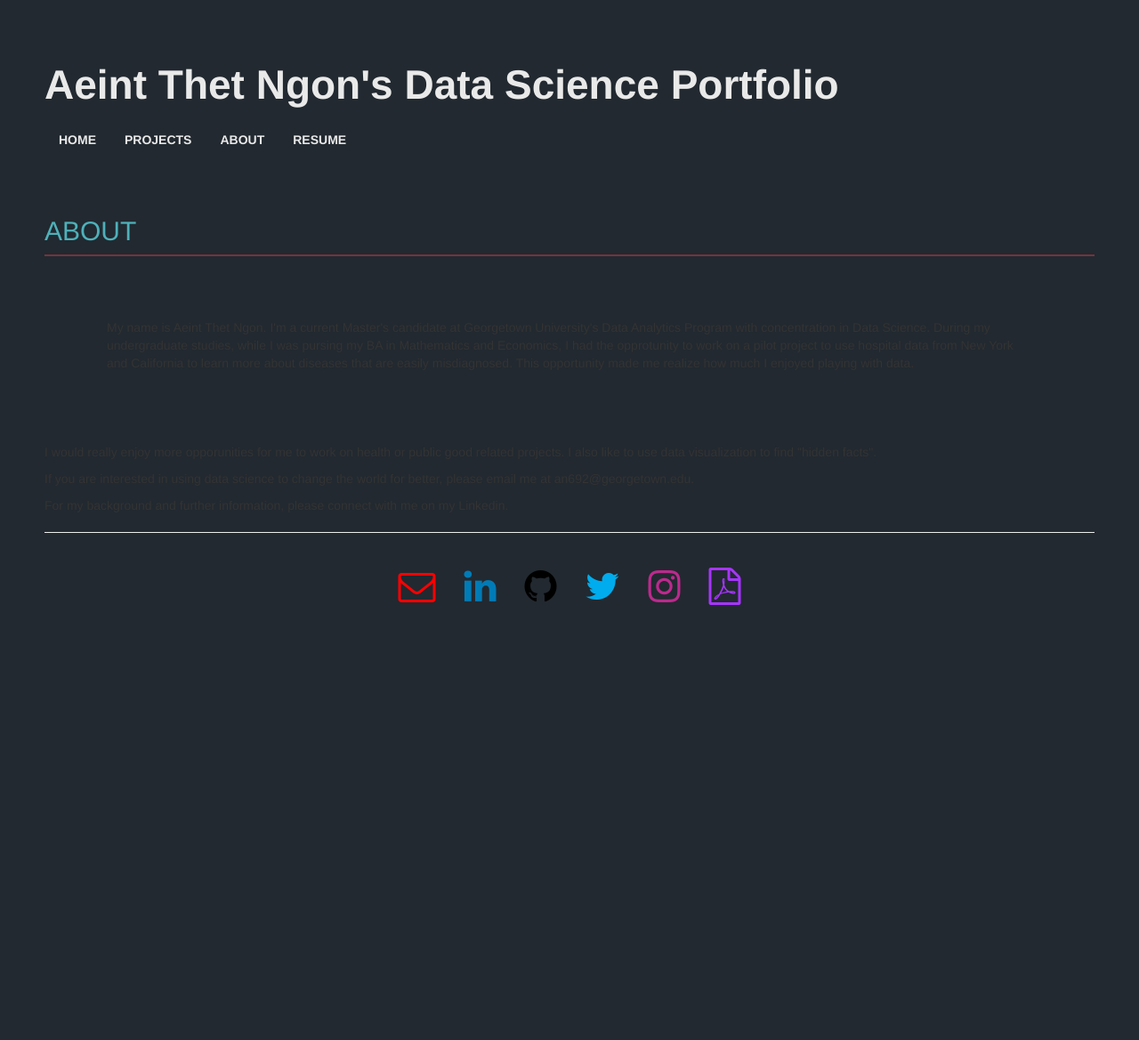
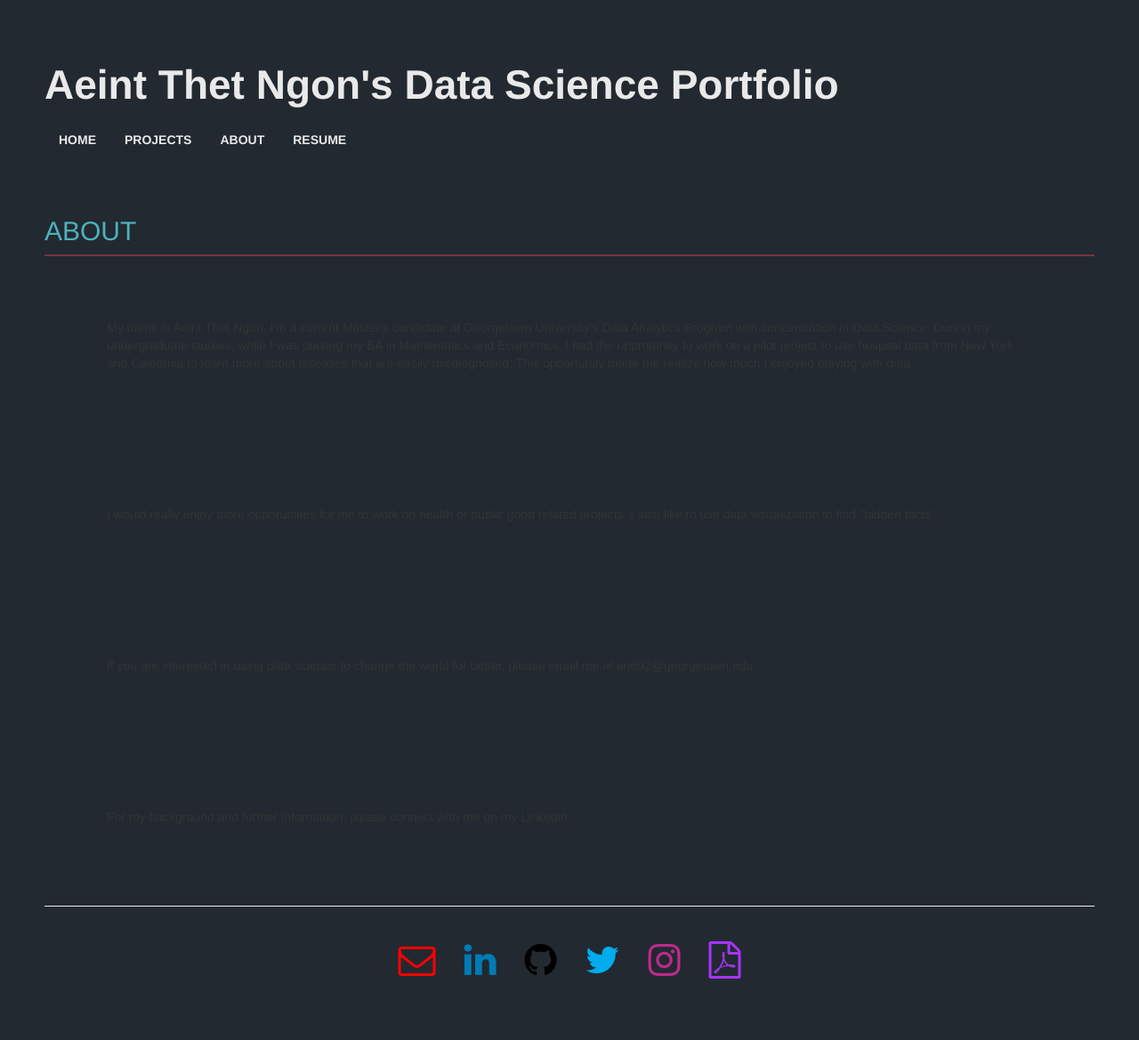
Before and after one commit to aeintngon/old-webpage, a Jekyll site: the page built from about.html, in a window 1280 px wide. Shown: the whole page at 89% size. Built offline with Jekyll 4.4.1, drawn with Linux system fonts in a browser that asks for light colours; nearby versions of some CDN libraries; before the commit the page ends 900 px from its top, so only the background shows below that.

Commit message:
Update about.html

```diff
--- a/about.html
+++ b/about.html
@@ -4,6 +4,6 @@ layout: default
 	<h2>ABOUT</h2>
 	<hr id='top-line'>
     	<p class="content">My name is Aeint Thet Ngon. I'm a current Master's candidate at Georgetown University's Data Analytics Program with concentration in Data Science. During my undergraduate studies, while I was pursing my BA in Mathematics and Economics, I had the opprotunity to work on a pilot project to use hospital data from New York and California to learn more about diseases that are easily misdiagnosed. This opportunity made me realize how much I enjoyed playing with data. <br></p>
-	<p>I would really enjoy more opporunities for me to work on health or public good related projects. I also like to use data visualization to find "hidden facts". <br></p>
-	<p>If you are interested in using data science to change the world for better, please email me at <a href="mailto:an692@georgetown.edu" target="_blank"> an692@georgetown.edu</a>.<br></p>
-	<p>For my background and further information, please connect with me on <a href="https://linkedin.com/aeintngon" target="_blank">my Linkedin</a>.<br></p>
+	<p class="content">I would really enjoy more opporunities for me to work on health or public good related projects. I also like to use data visualization to find "hidden facts". <br></p>
+	<p class="content">If you are interested in using data science to change the world for better, please email me at <a href="mailto:an692@georgetown.edu" target="_blank"> an692@georgetown.edu</a>.<br></p>
+	<p class="content">For my background and further information, please connect with me on <a href="https://linkedin.com/aeintngon" target="_blank">my Linkedin</a>.<br></p>
```
